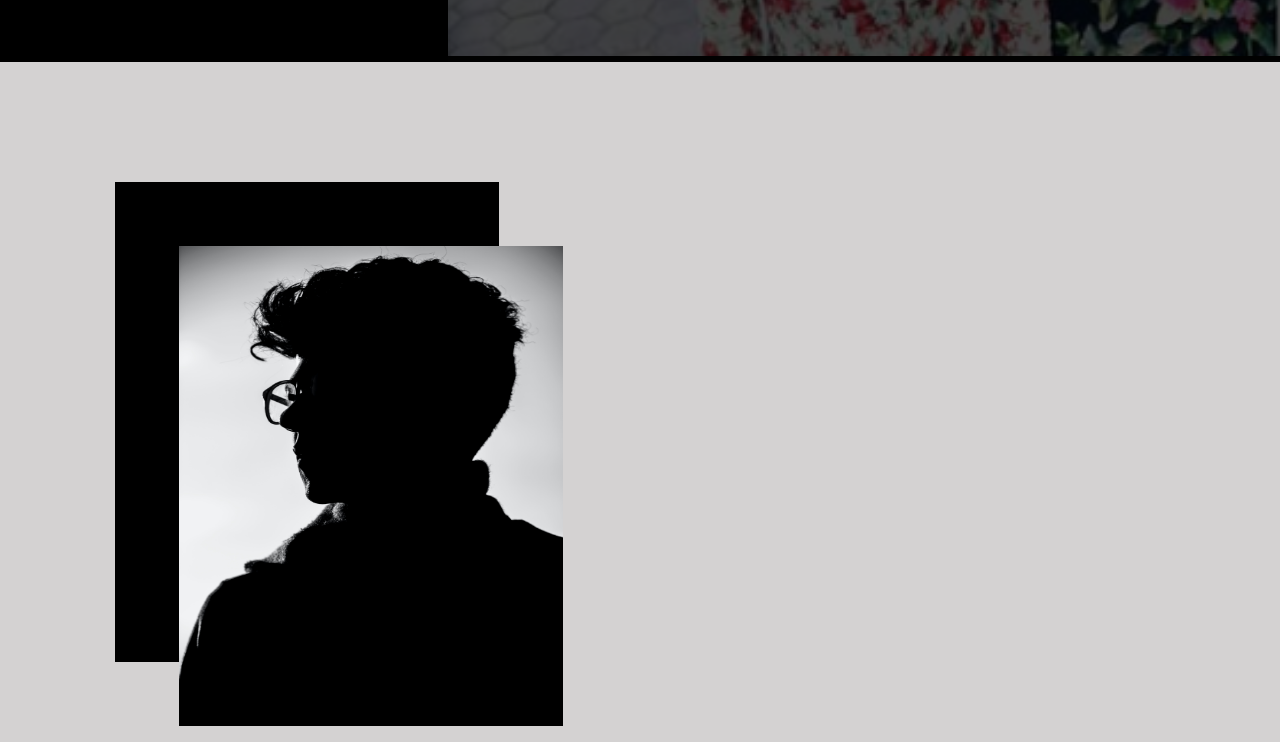
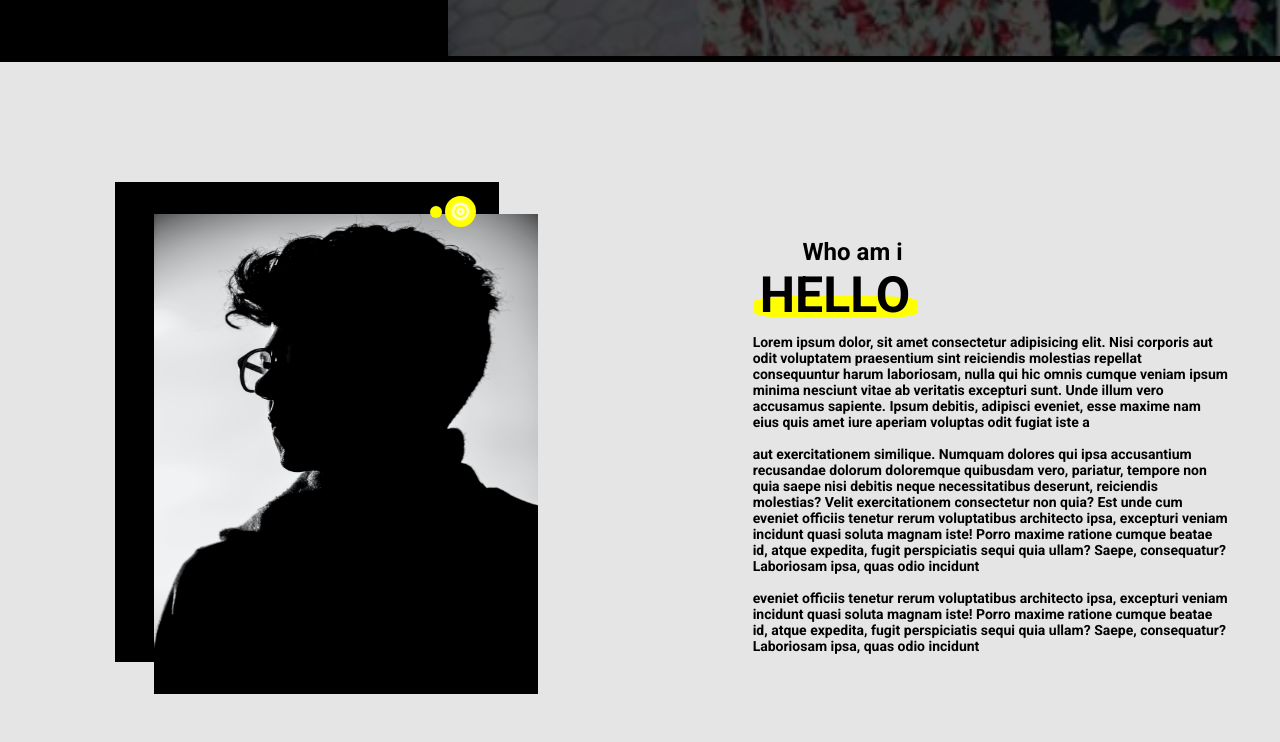
Before and after one commit to Adityakr3/MY-PORTOFILO, a plain HTML site: page index.html in a window 1280 px wide. Shown: the part 738-1480 px from the top of the page. Drawn offline with Linux system fonts and the light colour scheme.

Commit message:
update all section

```diff
--- a/index.html
+++ b/index.html
@@ -38,12 +38,48 @@
            </div>
 
         </section>
-        <section id="B">
-         <div class="Box"></div>
-         <div class="Box1">
-           <img src="images/pexels-mohamed-abdelghaffar-771742.jpg" alt="" srcset="">
-         </div>
-        </section>
+            <section id="B">
+      <div class="Box">
+        <div class="circle"></div>
+        <div class="dot"></div>
+      </div>
+      <div class="Box1">
+        <img
+          src="images/pexels-mohamed-abdelghaffar-771742.jpg"
+          alt=""
+          srcset=""
+        />
+      </div>
+      <div class="Box2">
+        <div class="bnav">
+          <p>Who am i</p>
+          <h1>HELLO</h1>
+          <div class="line"></div>
+        </div>
+        <h3>
+            Lorem ipsum dolor, sit amet consectetur adipisicing elit. Nisi
+            corporis aut odit voluptatem praesentium sint reiciendis molestias
+            repellat consequuntur harum laboriosam, nulla qui hic omnis cumque
+            veniam ipsum minima nesciunt vitae ab veritatis excepturi sunt. Unde
+            illum vero accusamus sapiente. Ipsum debitis, adipisci eveniet, esse
+            maxime nam eius quis amet iure aperiam voluptas odit fugiat iste a
+            <br><br>
+            aut exercitationem similique. Numquam dolores qui ipsa accusantium
+            recusandae dolorum doloremque quibusdam vero, pariatur, tempore non
+            quia saepe nisi debitis neque necessitatibus deserunt, reiciendis
+            molestias? Velit exercitationem consectetur non quia? Est unde cum
+            eveniet officiis tenetur rerum voluptatibus architecto ipsa,
+            excepturi veniam incidunt quasi soluta magnam iste! Porro maxime
+            ratione cumque beatae id, atque expedita, fugit perspiciatis sequi
+            quia ullam? Saepe, consequatur? Laboriosam ipsa, quas odio incidunt
+            <br><br>
+            eveniet officiis tenetur rerum voluptatibus architecto ipsa,
+            excepturi veniam incidunt quasi soluta magnam iste! Porro maxime
+            ratione cumque beatae id, atque expedita, fugit perspiciatis sequi
+            quia ullam? Saepe, consequatur? Laboriosam ipsa, quas odio incidunt
+          </h3>
+      </div>
+    </section>
         <section id="C">
             <div class="pbox">
                 <div class="Bbox">
@@ -73,5 +109,6 @@
               <div class="a"><img src="./images/pexels-mohamed-abdelghaffar-771742.jpg" alt="" srcset=""></div>
             </div>
         </section>
+        <button>LOAD MORE</button>
 </body>
 </html>
--- a/style.css
+++ b/style.css
@@ -118,24 +118,46 @@ html,body{
     border-bottom: 3PX SOLID rgba(255, 255, 0, 0.768);
 }
 #B{
+    position: relative;
     width: 100%;
     height: 100%;
-    background-color: rgba(180, 177, 177, 0.572);
+    background-color: rgba(214, 214, 214, 0.638);
 }
 .Box{
     position: absolute;
     width: 30%;
     height: 60%;
-    top:115%;
+    top:15%;
     left: 9%;
     background-color: black;
+}
+.Box .circle{
+    position: absolute;
+    right: 6%;
+    top: 3%;
+    width: 31px;
+    height: 31px;
+    border-radius:50%;
+    z-index: 1;
+    border: 5px solid yellow;
+
+}
+.Box .dot{
+    position: absolute;
+    right: 15%;
+    top: 5%;
+    width: 12px;
+    height: 12px;
+    border-radius:50%;
+    z-index: 1;
+    background-color: yellow;
 }
 .Box1{
     position: absolute;
     width: 30%;
     height: 60%;
-    top:123%;
-    left: 14%;
+    top:19%;
+    left: 12%;
     background-color: rgb(154, 152, 152);
 }
 .Box1 img{
@@ -144,6 +166,43 @@ html,body{
     background-position: center;
     background-size: cover;
     background-repeat: no-repeat;
+}
+#B > .Box2{
+    position: absolute;
+    width: 40%;
+    height: 60%;
+    top:22%;
+    right:4%;
+    background-color: transparent;
+}
+#B >.Box2 > .bnav{
+    width: 286px;
+    height:96px;
+    background-color :transparent;
+    z-index: 9;
+}
+.bnav  > p {
+    font-size: 24px;
+    margin-left: 30%;
+    font-weight: 700;
+}
+.bnav > h1{
+    position: relative;
+    font-size: 50px;
+    margin-left: 15%;
+    z-index: 99;
+}
+.bnav .line{
+    position: relative;
+    width: 164px;
+    height: 22px;
+    background-color: yellow;
+    left: 13%;
+    top: -29%;
+}
+.Box2 h3{
+    padding-left: 7%;
+    font-size: 14px;
 }
 
 #C{
@@ -233,3 +292,15 @@ html,body{
     background-size: cover;
     background-repeat: no-repeat;
 }
+button{
+    width:22vmin;
+    height: 5vmin;
+    border-radius: 50px;
+    position: relative;
+    bottom: -15%;
+    left: 50%;
+    background-color: black;
+    color: white;
+    border: none;
+    transform: translateX(-50%);
+}
```
